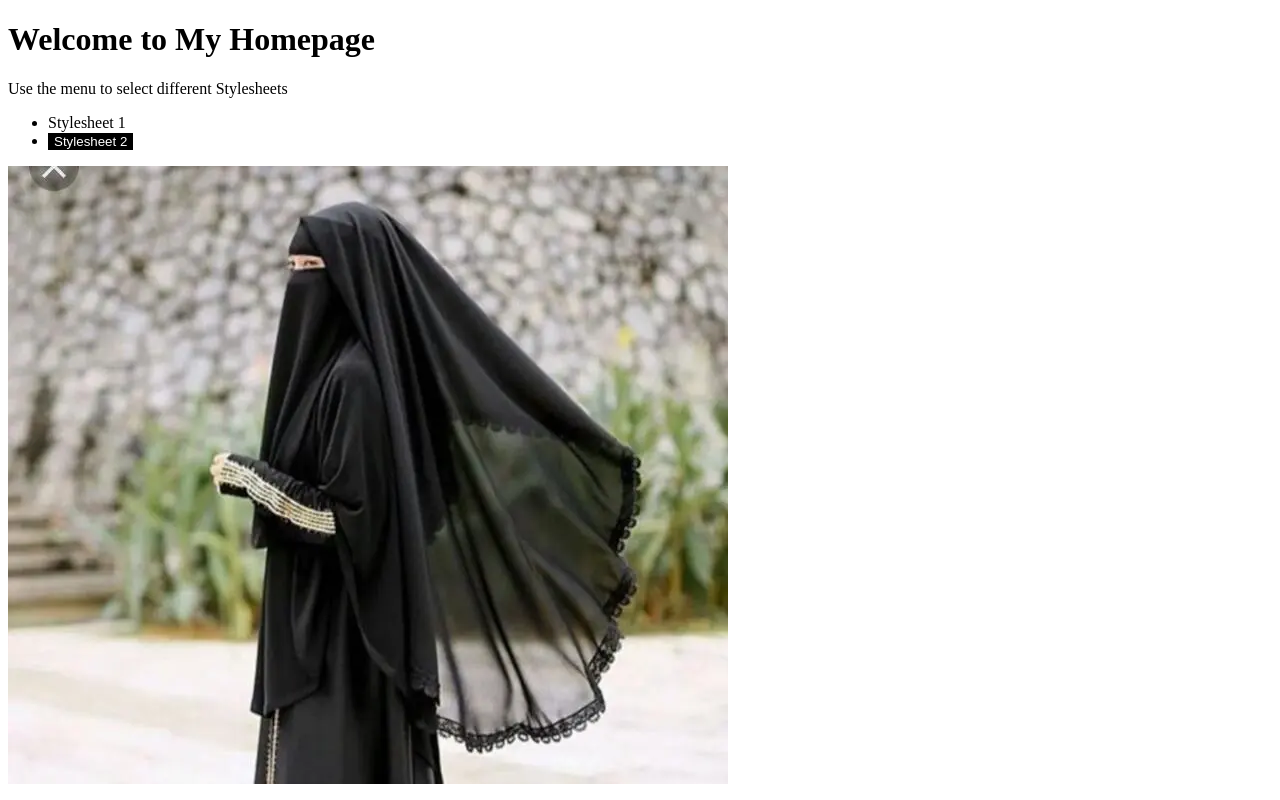
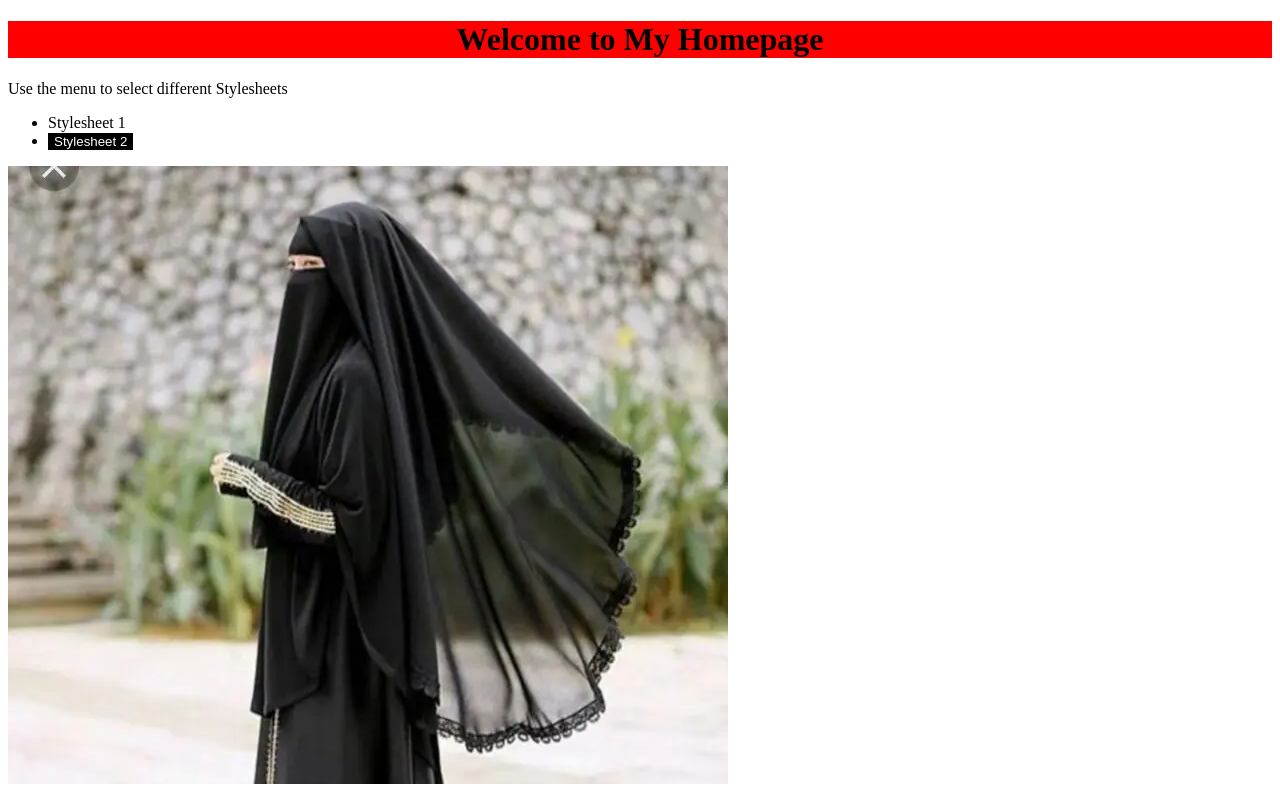
Before and after one commit to UmmuAmmar01/Sumayyah, a plain HTML site: page index.html in a window 1280 px wide. Drawn offline with Linux system fonts and the light colour scheme.

Commit message:
few edits

```diff
--- a/assets/index.css
+++ b/assets/index.css
@@ -1,6 +1,12 @@
+h1{
+    text-align: center;
+    background-color: red;
+}
+
 span{
     color: red;
 }
+
 
 ul li .link{
     text-decoration: none;
```
